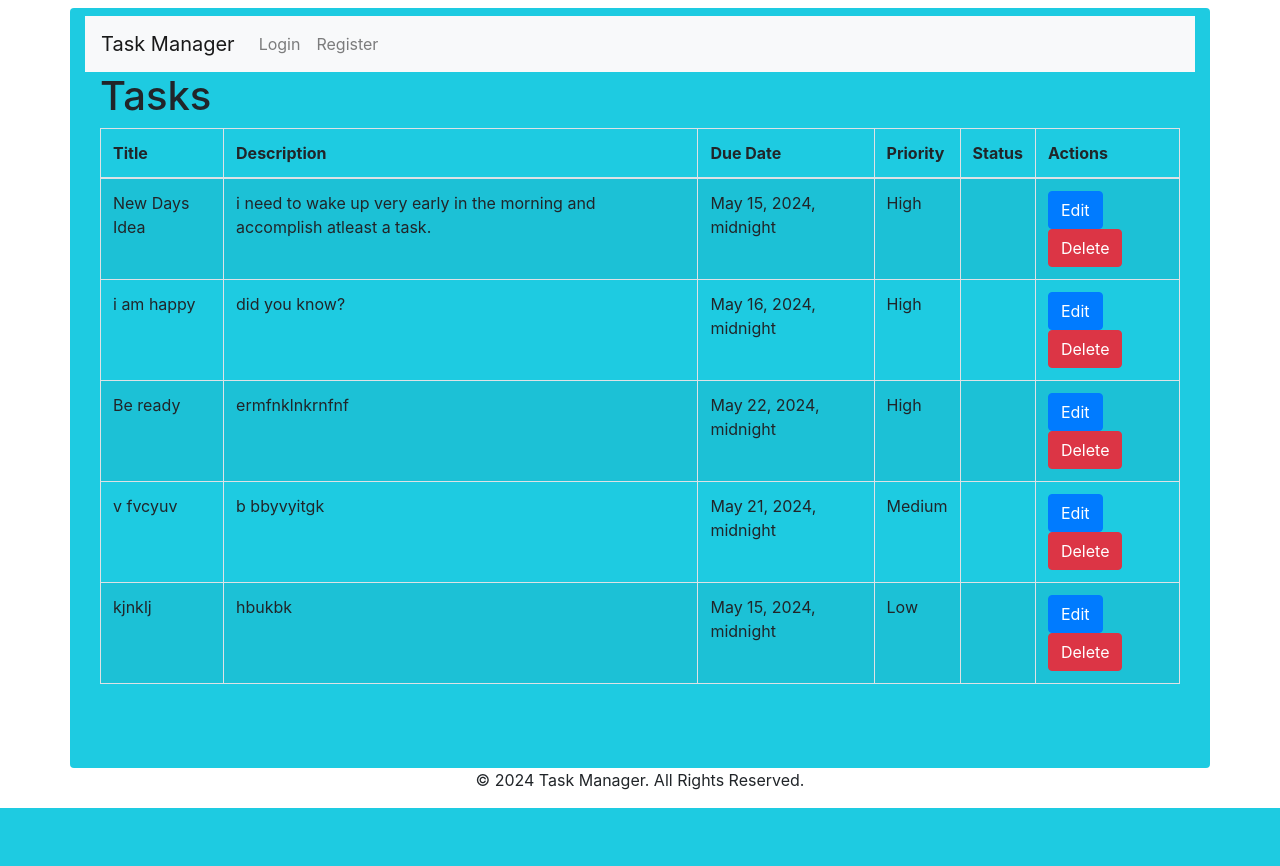
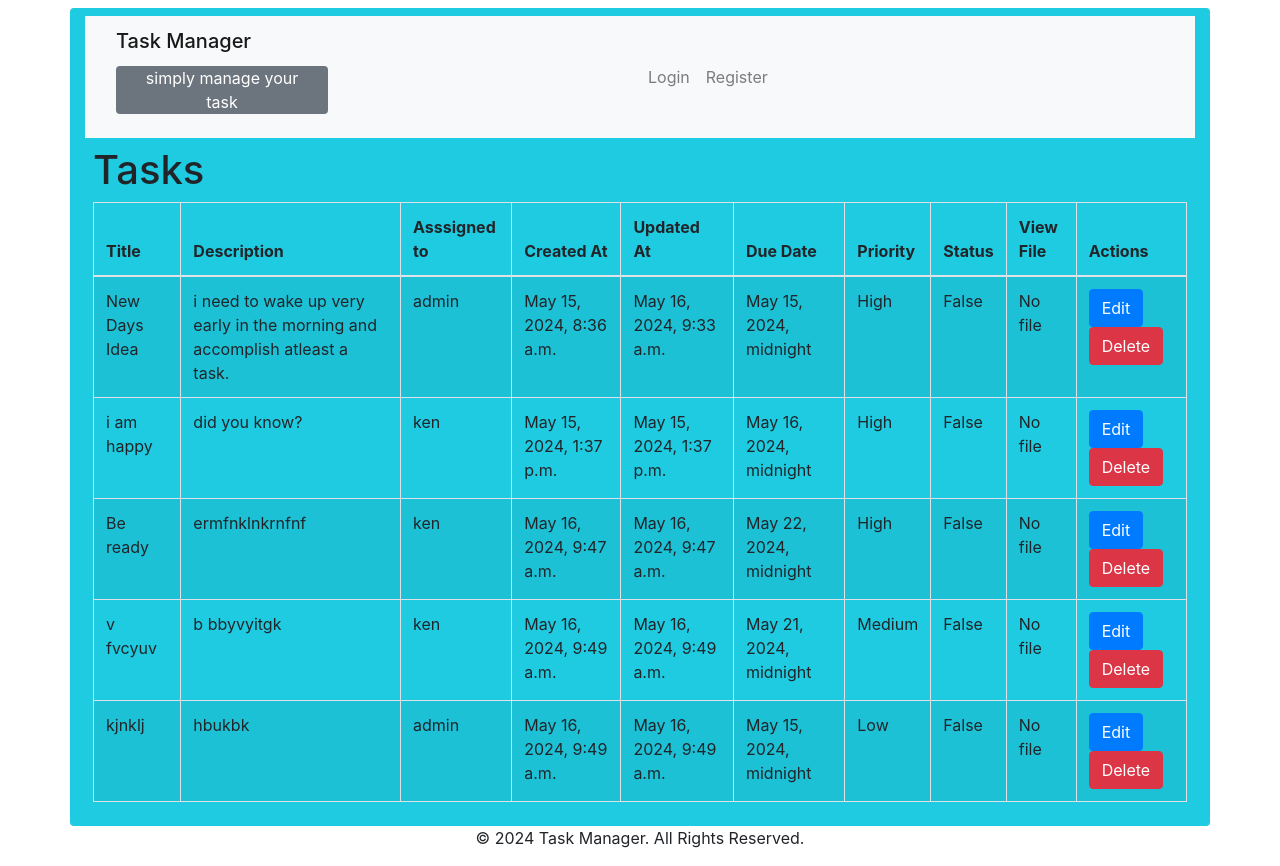
Before and after one commit to JAPH254/Django-Task-Managent-App, a Django app: page /server/task-list/ in a window 1280 px wide. Before the commit the page ends 808 px from the top, so only its background shows below. Run offline with Django 5.2, Linux system fonts and the light colour scheme; data comes from the database, SQL or seed files in the repository; both versions use the stored data as it was after the commit; some libraries are stand-ins or nearby versions.

Commit message:
displayed data on the frontend

```diff
--- a/Task_Manager/urls.py
+++ b/Task_Manager/urls.py
@@ -25,4 +25,8 @@ urlpatterns = [
     path('admin/', admin.site.urls),
     path('server/', include('taskserver.urls')),
     path('users/', include('users.urls')),
+
 ]
+# handle static files
+urlpatterns += static(settings.MEDIA_URL, document_root=settings.MEDIA_ROOT)
+urlpatterns += static(settings.STATIC_URL, document_root=settings.STATIC_ROOT)
--- a/templates/base.html
+++ b/templates/base.html
@@ -25,12 +25,18 @@
     <meta charset="UTF-8" />
     <meta name="viewport" content="width=device-width, initial-scale=1.0" />
     <title>{% block title %}{% endblock %} Task Manager</title>
+
     {% endblock %}
   </head>
   <body>
-    <div class="container pt-2 mt-2 rounded" style="background-color: #1ECBE1;min-height: 95vh;">
+    <div
+      class="container pt-2 mt-2 rounded"
+      style="background-color: #1ecbe1; min-height: 95vh"
+    >
       <nav class="navbar navbar-expand-lg navbar-light bg-light">
-        <a class="navbar-brand" href="{% url 'home' %}">Task Manager</a>
+        <div class="col">
+        <a class="navbar-brand" href="{% url 'home' %}"><h5>Task Manager</h5></a>
+        <P class="bg-secondary col-5 text-center rounded text-white">simply manage your task</P>
         <button
           class="navbar-toggler"
           type="button"
@@ -42,33 +48,44 @@
         >
           <span class="navbar-toggler-icon"></span>
         </button>
+        </div>
+        <div class="col">
+
         <div class="collapse navbar-collapse" id="navbarNav">
           <ul
             class="navbar-nav {% if user.is_authenticated %} ml-auto {% endif %}"
           >
+
               {% if user.is_authenticated %}
-            <li>
-              <a class="navbar-brand" href="{% url 'home' %}">Home</a>
+              <div class="row">
+                <li class="nav-item">
+                  <a class="nav-link" href="{% url 'home' %}">Home</a>
                 </li>
                 <li class="nav-item">
                   <a class="nav-link" href="{% url 'task_list' %}">Tasks</a>
                 </li>
                 <li class="nav-item">
-              <a class="nav-link" href="{% url 'task_create' %}">Create Task</a>
+                  <a class="nav-link" href="{% url 'task_create' %}"
+                    >Create Task</a
+                  >
                 </li>
                 <li class="nav-item">
                   <a class="nav-link" href="{% url 'logout' %}">Logout</a>
                   <span>{{user.username}}</span>
-              <img src="{{user.profile_picture}}" alt="">
+                  <img src="{{user.profile_picture}}" alt="{{user.nickname}}" />
                 </li>
+              </div>
               {% else %}
+              <div class="row">
                 <li class="nav-item">
                   <a class="nav-link" href="{% url 'login' %}">Login</a>
                 </li>
                 <li class="nav-item">
                   <a class="nav-link" href="{% url 'register' %}">Register</a>
                 </li>
+              </div>
               {% endif %}
+            </div>
           </ul>
         </div>
       </nav>
--- a/templates/viewTasks.html
+++ b/templates/viewTasks.html
@@ -1,22 +1,21 @@
-{% extends "base.html" %}
-{% block content %}
-<div class="container">
-  {% if messages %}
-    {% for message in messages %}
+{% extends "base.html" %} {% block content %}
+<div class="container p-2">
+  {% if messages %} {% for message in messages %}
   <p class="message">{{ message }}</p>
-    {% endfor %}
-  {% endif %}
-
-  {% if tasks %}
+  {% endfor %} {% endif %} {% if tasks %}
   <h1>Tasks</h1>
   <table class="table table-striped table-bordered" id="taskTable">
     <thead>
       <tr>
         <th>Title</th>
         <th>Description</th>
+        <th>Asssigned to</th>
+        <th>Created At</th>
+        <th>Updated At</th>
         <th>Due Date</th>
         <th>Priority</th>
         <th>Status</th>
+        <th>View File</th>
         <th>Actions</th>
       </tr>
     </thead>
@@ -25,12 +24,26 @@
       <tr>
         <td>{{ task.title }}</td>
         <td>{{ task.description }}</td>
+        <td>{{ task.assignee }}</td>
+        <td>{{task.created_at}}</td>
+        <td>{{task.updated_at}}</td>
         <td>{{ task.due_date }}</td>
         <td>{{ task.priority }}</td>
-            <td>{{ task.status }}</td>
+        <td>{{ task.completed }}</td>
         <td>
-              <a href="{% url 'task_update' task.id %}" class="btn btn-primary">Edit</a>
-              <a href="{% url 'task_delete' task.id %}" class="btn btn-danger">Delete</a>
+          {% if task.file %}
+          <a href="{{ task.file.url }}" class="btn btn-primary">View</a>
+          {% else %}
+          <p>No file</p>
+          {% endif %}
+        </td>
+        <td class="" style="">
+          <a href="{% url 'task_update' task.id %}" class="btn btn-primary text-center"
+            >Edit</a
+          >
+          <a href="{% url 'task_delete' task.id %}" class="btn btn-danger text-center"
+            >Delete</a
+          >
         </td>
       </tr>
       {% endfor %}
```
Also changed, not shown: templates/createTask.html (+8 -6 lines), db.sqlite3, media/profile_pictures/IMG_0680-removebg-preview.png (added). Lines whose indentation alone changed are shown as unchanged.
